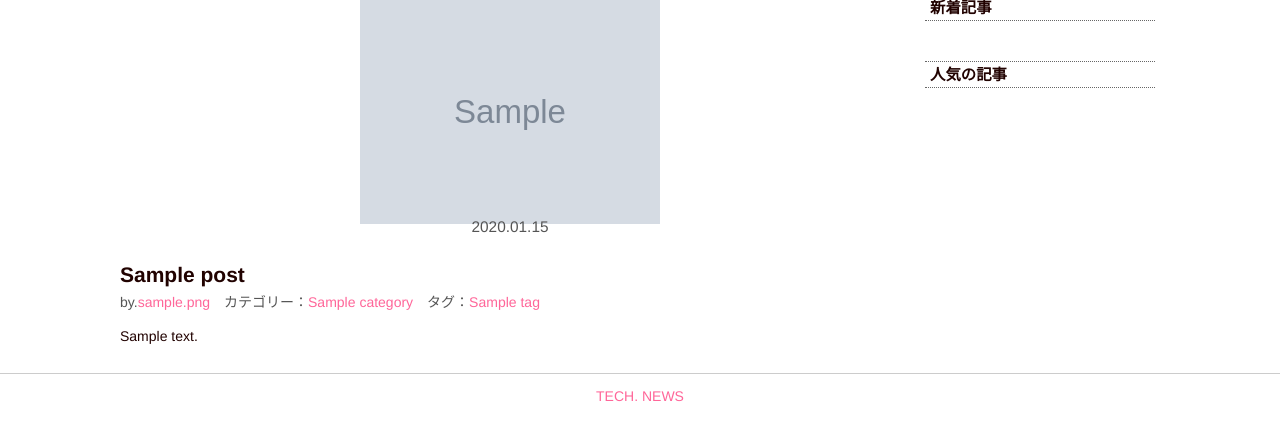
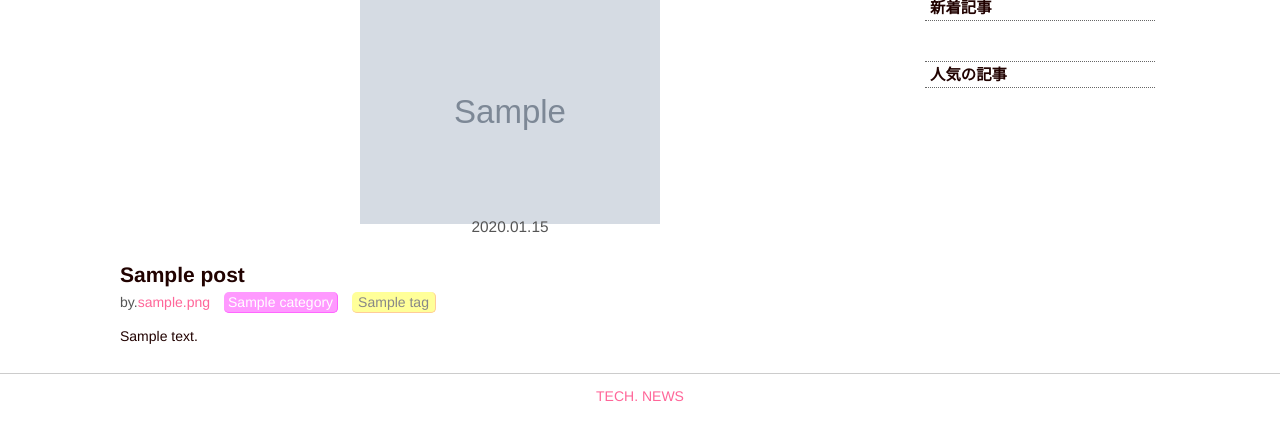
Before and after one commit to 38-TomomiHayashi/kadai, a PHP site: page /post.php?id=1 in a window 1280 px wide. Shown: the part 164-605 px from the top of the page. Run offline with PHP 8.4, Linux system fonts and the light colour scheme; tables that the repository leaves empty or names only in its code hold one stand-in row (values such as "Sample post").

Commit message:
メタ情報のカテゴリー・タグのスタイル変更

```diff
--- a/7/css/style.css
+++ b/7/css/style.css
@@ -204,6 +204,32 @@ post
 #post #post_detail {
 	margin-top: 20px;
 }
+#post_meta .category {
+	background-color: #ff99ff;
+	color: #fff;
+	border-right: solid 1px #ff66ff;
+	border-bottom: solid 1px #ff66ff;
+	padding: 2px 4px;
+	border-radius: 5px;
+	-webkit-border-radius: 5px;
+	-moz-border-radius: 5px;
+}
+#post_meta .category:hover {
+	background-color: #ffccff;
+}
+#post_meta .tag {
+	background-color: #ffff99;
+	color: #888;
+	border-right: solid 1px #ffcc99;
+	border-bottom: solid 1px #ffcc99;
+	padding: 2px 6px;
+	border-radius: 5px;
+	-webkit-border-radius: 5px;
+	-moz-border-radius: 5px;
+}
+#post_meta .tag:hover {
+	background-color: #ffffcc;
+}
 
 /*---------------------
 footer
--- a/7/post.php
+++ b/7/post.php
@@ -30,11 +30,11 @@ $tag_list = get_tag_list($post_id);
 $meta = "";
 $meta = $meta . 'by.' . '<a href="post_list_poster.php?id=' . $poster_id . '">' . $poster_name . '</a>';
 $meta = $meta . '　';
-$meta = $meta . 'カテゴリー：<a href="post_list_category.php?id=' . $category_id . '">' . $category_name . '</a>';
+$meta = $meta . '<a class="category" href="post_list_category.php?id=' . $category_id . '">' . $category_name . '</a>';
 if (0 != count($tag_list)) {
-	$meta = $meta . '　タグ：';
+	$meta = $meta . '　';
 	foreach ($tag_list as $tag_info) {
-		$meta = $meta . '<a href="post_list_tag.php?id=' . $tag_info['tag_id'] . '">' . $tag_info['tag_name'] . '</a>';
+		$meta = $meta . '<a class="tag" href="post_list_tag.php?id=' . $tag_info['tag_id'] . '">' . $tag_info['tag_name'] . '</a>';
 		$meta = $meta . '　';
 	}
 }
```
